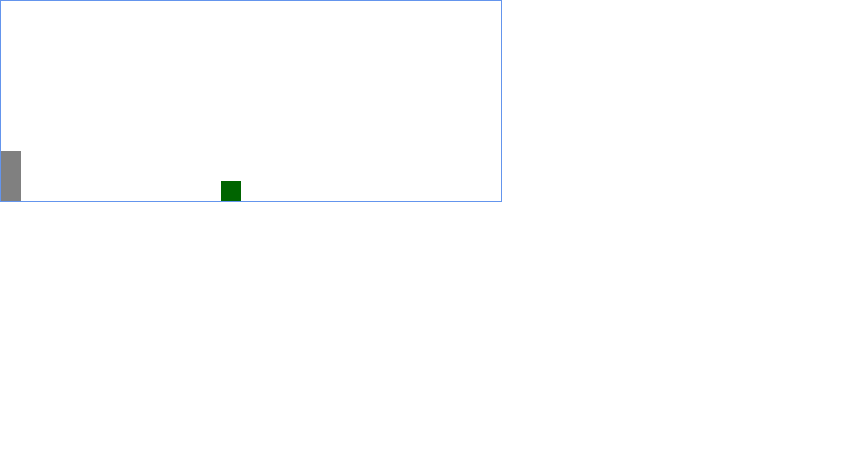
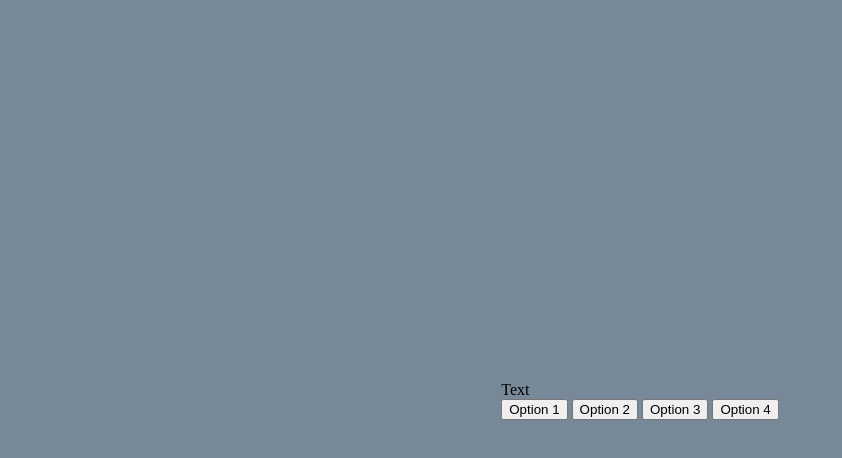
Before and after one commit to CKline22/Simple-JS-Game, a plain HTML site: page index.html in a window 1280 px wide. Shown: the whole page, without its empty margins (0-842 px from the left). Drawn offline with Linux system fonts and the light colour scheme.

Commit message:
new project

```diff
--- a/index.html
+++ b/index.html
@@ -9,9 +9,13 @@
 </head>
 <body>
     <div id="container">
-        <div id="player"></div>
-        <div id="block"></div>
+        <div id="text">Text</div>
+        <div id="option-buttons" class="button-grid">
+            <button class="button">Option 1</button>
+            <button class="button">Option 2</button>
+            <button class="button">Option 3</button>
+            <button class="button">Option 4</button>
+        </div>
     </div>
 </body>
-<script src="script.js"></script>
 </html>
--- a/style.css
+++ b/style.css
@@ -1,38 +1,10 @@
-* {
+body {
     padding: 0;
     margin: 0;
+    display: flex;
+    justify-content: center;
+    align-items: center;
+    width: 100vw;
+    height: 100vh;
+    background-color: lightslategray;
 }
-#container {
-    width: 500px;
-    height: 200px;
-    border: 1px solid cornflowerblue;
-}
-#player {
-    width: 20px;
-    height: 50px;
-    background-color: gray;
-    position: relative;
-    top: 150px;
-}
-.animate {
-    animation: jump 1.5s;
-}
-@keyframes jump {
-    0%{top: 150px;}
-    30%{top: 100px;}
-    70%{top: 100px;}
-    100%{top: 150px;}
-}
-#block {
-    width: 20px;
-    height: 20px;
-    background-color: darkgreen;
-    position: relative;
-    top: 130px;
-    left: 480px;
-    animation: block 2s infinite linear;
-}
-@keyframes block {
-    0%{left:480px;}
-    100%{left:-40px;}
-}
```
